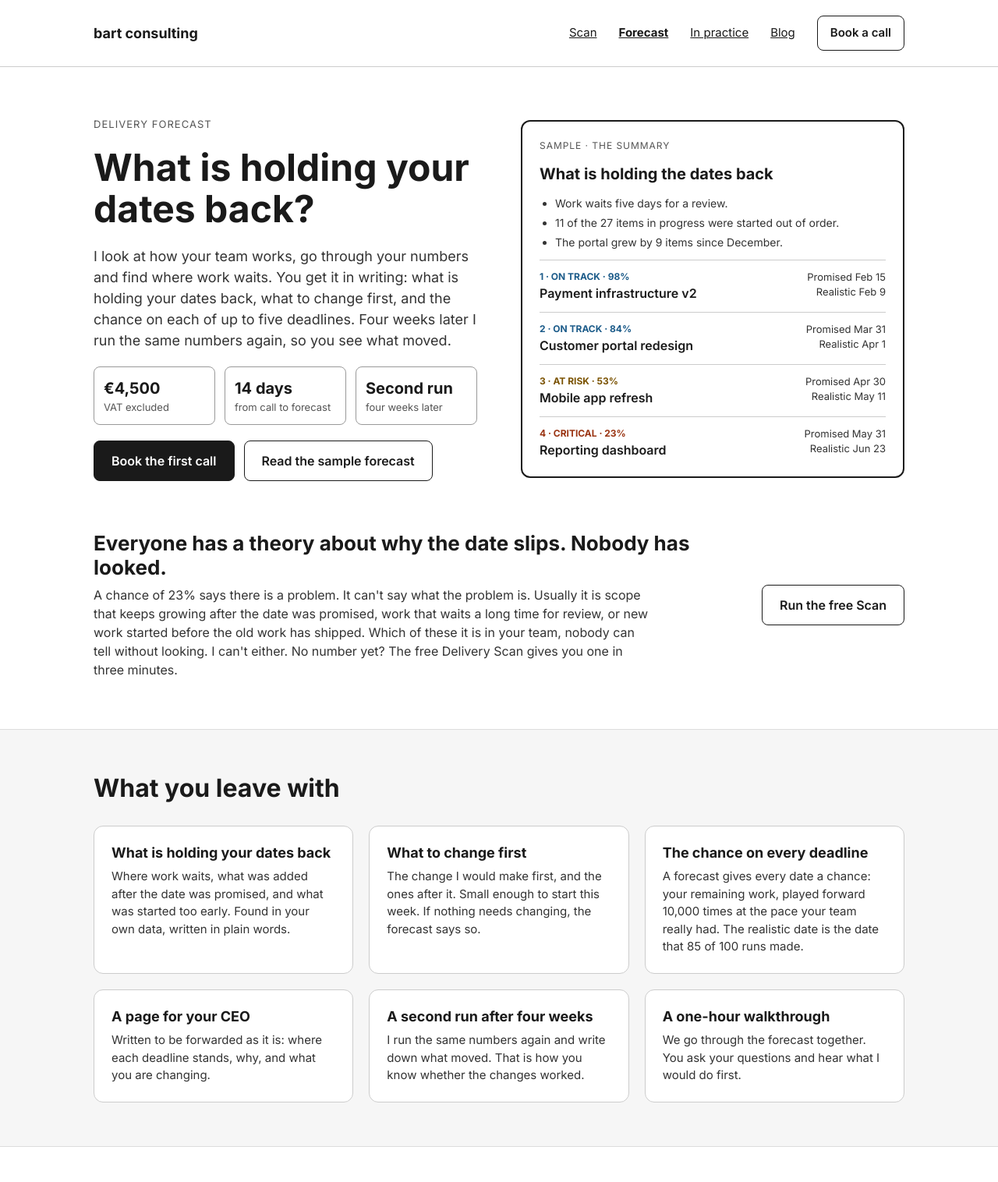
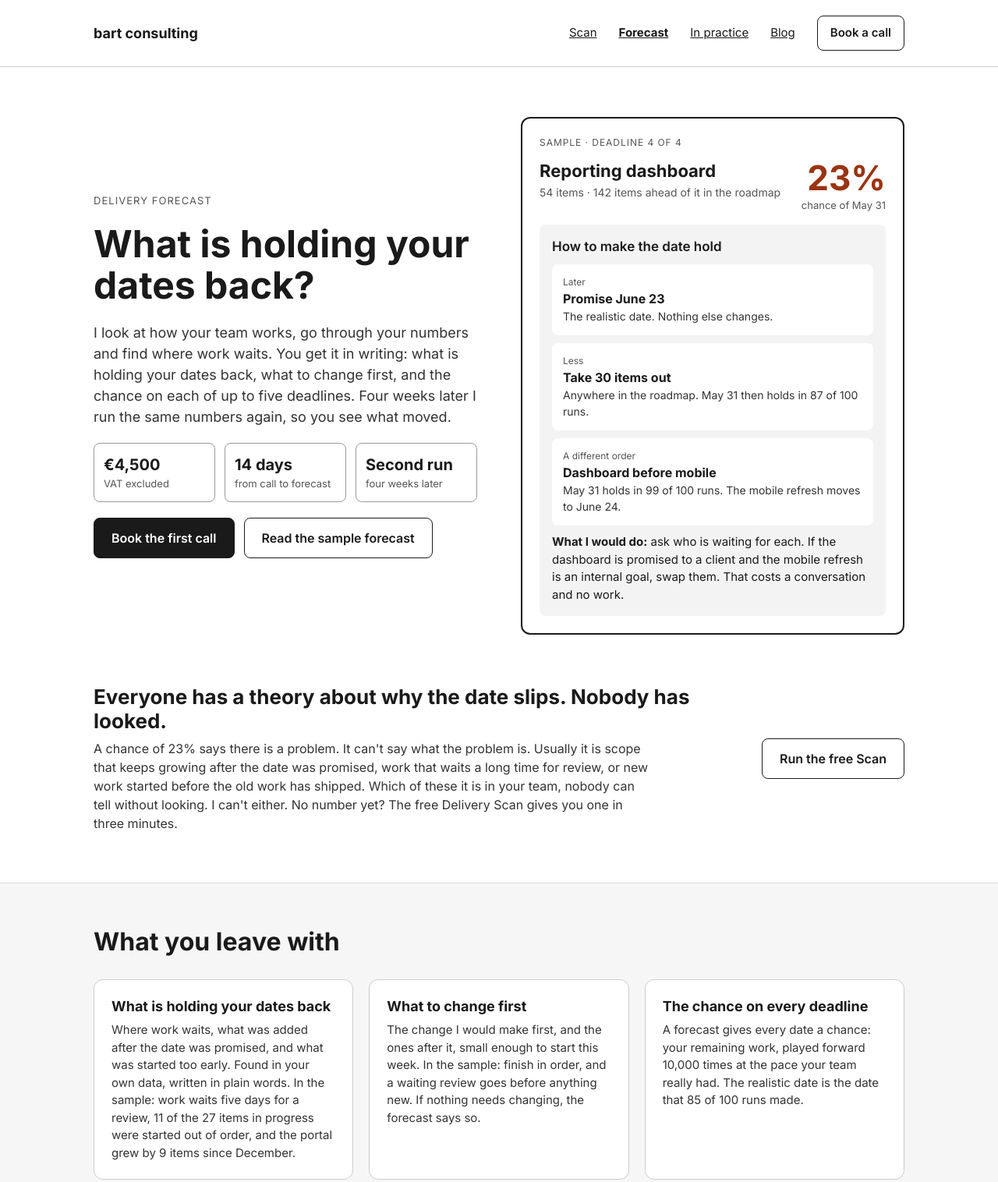
Before and after one commit to BluePhoenix91/bart-sketches, a plain HTML site: page forecast.html in a window 1280 px wide. Shown: the top 1516 px of the page at 78% size. Drawn offline with Linux system fonts and the light colour scheme.

Commit message:
Forecast page: hero shows a deadline page from the sample instead of the summary card
The hero card is now the Reporting dashboard page from the sample forecast,
cropped to its header and the 'How to make the date hold' block (no curve).
'What to change first' gets an example from the sample, and the three sample
findings that were in the old hero card move to 'What is holding your dates back'.

Co-Authored-By: Claude Fable 5.2 <noreply@anthropic.com>
Claude-Session: https://claude.ai/code/session_01D15Evm1xrAVtTRDPcbBjX6

```diff
--- a/forecast.html
+++ b/forecast.html
@@ -131,15 +131,18 @@
 </div>
 
 <div class="col" style="gap:10px">
-<aside class="card heavy" aria-label="Sample page one" style="padding:22px;gap:12px">
-<span class="label">Sample · the summary</span>
-<div style="font-size:20px;font-weight:700">What is holding the dates back</div>
-<ul style="font-size:14px;gap:4px"><li>Work waits five days for a review.</li><li>11 of the 27 items in progress were started out of order.</li><li>The portal grew by 9 items since December.</li></ul>
-<div class="rows col" style="gap:12px">
-<div><div><div class="st ok">1 · ON TRACK · 98%</div><div class="strong">Payment infrastructure v2</div></div><div class="right"><div>Promised Feb 15</div><div>Realistic Feb 9</div></div></div>
-<div><div><div class="st ok">2 · ON TRACK · 84%</div><div class="strong">Customer portal redesign</div></div><div class="right"><div>Promised Mar 31</div><div>Realistic Apr 1</div></div></div>
-<div><div><div class="st risk">3 · AT RISK · 53%</div><div class="strong">Mobile app refresh</div></div><div class="right"><div>Promised Apr 30</div><div>Realistic May 11</div></div></div>
-<div><div><div class="st crit">4 · CRITICAL · 23%</div><div class="strong">Reporting dashboard</div></div><div class="right"><div>Promised May 31</div><div>Realistic Jun 23</div></div></div>
+<aside class="card heavy" aria-label="Sample: one deadline from the forecast" style="padding:22px;gap:14px">
+<span class="label">Sample · deadline 4 of 4</span>
+<div class="between" style="align-items:flex-start;gap:16px;flex-wrap:nowrap">
+<div><p class="ink" style="font-size:22px;font-weight:700;line-height:1.2">Reporting dashboard</p><p class="small" style="margin-top:4px">54 items · 142 items ahead of it in the roadmap</p></div>
+<p class="right" style="white-space:nowrap"><span class="bignum crit" style="display:block;font-size:44px">23%</span> <span class="meta">chance of May 31</span></p>
+</div>
+<div class="note col" style="padding:16px;gap:10px">
+<p class="strong ink" style="font-size:17px">How to make the date hold</p>
+<p class="mini ink"><small>Later</small> <b>Promise June 23</b> <span>The realistic date. Nothing else changes.</span></p>
+<p class="mini ink"><small>Less</small> <b>Take 30 items out</b> <span>Anywhere in the roadmap. May 31 then holds in 87 of 100 runs.</span></p>
+<p class="mini ink"><small>A different order</small> <b>Dashboard before mobile</b> <span>May 31 holds in 99 of 100 runs. The mobile refresh moves to June 24.</span></p>
+<p class="ink" style="font-size:15px"><strong>What I would do:</strong> ask who is waiting for each. If the dashboard is promised to a client and the mobile refresh is an internal goal, swap them. That costs a conversation and no work.</p>
 </div>
 </aside>
 </div>
@@ -159,8 +162,8 @@
 <section class="band"><div class="wrap" style="gap:28px;padding-top:56px;padding-bottom:56px">
 <h2>What you leave with</h2>
 <div class="grid g3" style="gap:20px">
-<div class="card" style="padding:22px;gap:8px"><h3 style="font-size:18px">What is holding your dates back</h3><p style="font-size:15px">Where work waits, what was added after the date was promised, and what was started too early. Found in your own data, written in plain words.</p></div>
-<div class="card" style="padding:22px;gap:8px"><h3 style="font-size:18px">What to change first</h3><p style="font-size:15px">The change I would make first, and the ones after it. Small enough to start this week. If nothing needs changing, the forecast says so.</p></div>
+<div class="card" style="padding:22px;gap:8px"><h3 style="font-size:18px">What is holding your dates back</h3><p style="font-size:15px">Where work waits, what was added after the date was promised, and what was started too early. Found in your own data, written in plain words. In the sample: work waits five days for a review, 11 of the 27 items in progress were started out of order, and the portal grew by 9 items since December.</p></div>
+<div class="card" style="padding:22px;gap:8px"><h3 style="font-size:18px">What to change first</h3><p style="font-size:15px">The change I would make first, and the ones after it, small enough to start this week. In the sample: finish in order, and a waiting review goes before anything new. If nothing needs changing, the forecast says so.</p></div>
 <div class="card" style="padding:22px;gap:8px"><h3 style="font-size:18px">The chance on every deadline</h3><p style="font-size:15px">A forecast gives every date a chance: your remaining work, played forward 10,000 times at the pace your team really had. The realistic date is the date that 85 of 100 runs made.</p></div>
 <div class="card" style="padding:22px;gap:8px"><h3 style="font-size:18px">A page for your CEO</h3><p style="font-size:15px">Written to be forwarded as it is: where each deadline stands, why, and what you are changing.</p></div>
 <div class="card" style="padding:22px;gap:8px"><h3 style="font-size:18px">A second run after four weeks</h3><p style="font-size:15px">I run the same numbers again and write down what moved. That is how you know whether the changes worked.</p></div>
```
